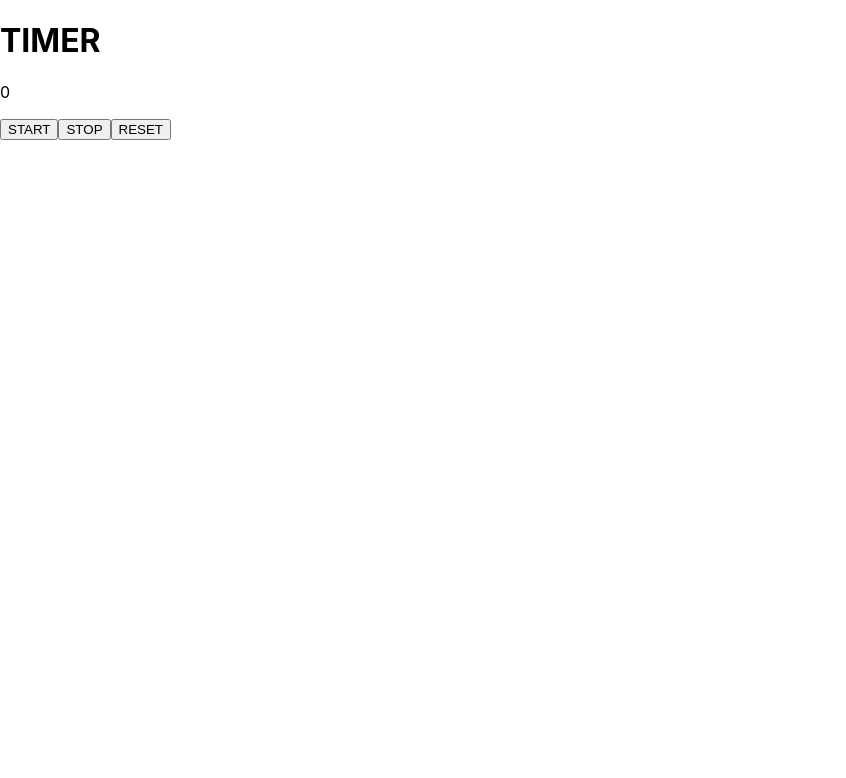
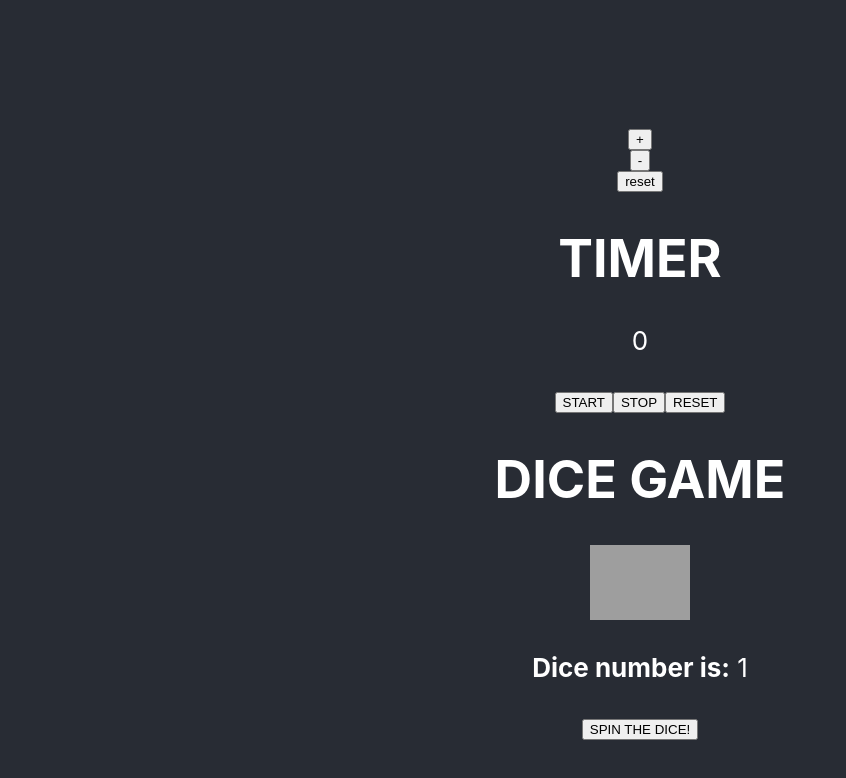
Before and after one commit to AleksiLuukkanen/perus-asiat-aleksi, a React (Create React App) app in the folder perus-asiat/my-react-app/: page / in a window 1280 px wide. Shown: the top 778 px of the page, without its empty margins (0-846 px from the left). Built offline with nearby package versions, Linux system fonts and the light colour scheme; grey boxes are pictures that could not be loaded.

Commit message:
päivitys

```diff
--- a/perus-asiat/my-react-app/src/App.js
+++ b/perus-asiat/my-react-app/src/App.js
@@ -1,10 +1,17 @@
+import "./App.css";
 import React from 'react';
-import RollDice from './components/timer.jsx'
+import Counter from './components/counter.jsx';
+import Timer from './components/timer.jsx';
+import Dice from './components/arpakuutio.jsx';
 
 function App() {
     return (
-        <div>
-             <RollDice></RollDice>
+        <div className="App">
+             <header className="App-header">
+             <Counter></Counter>
+             <Timer></Timer>
+             <Dice></Dice>
+             </header>
         </div>
     );
 }
--- a/perus-asiat/my-react-app/src/components/counter.jsx
+++ b/perus-asiat/my-react-app/src/components/counter.jsx
@@ -4,6 +4,7 @@ function Counter(props) {
   // Lisäsin props initialCount, se auttaa palauttamaan alkuperäisen arvon kun painetaan reset.
   const { initialCount } = props;
   const [count, setCount] = useState(initialCount);
+
 
   function add() {
     setCount(count + 1);
--- a/perus-asiat/my-react-app/src/components/timer.jsx
+++ b/perus-asiat/my-react-app/src/components/timer.jsx
@@ -3,23 +3,27 @@ import React, { useState } from "react";
 
 
 function timer() {
-    let currentTime = 0;
+    const [time, setTime] = useState(0);
 
-
+    function add () {
+        setTime(time + 1);
+    }
     function stop() {
 
     }
 
     function start() {
+        setTimeout(add, 1000)
     }
 
     function reset() {
+
     }
 
     return (
         <div>
             <h1>TIMER</h1>
-            <p>{currentTime}</p>
+            <p>{time}</p>
             <button onClick={start}>START</button>
             <button onClick={stop}>STOP</button>
             <button onClick={reset}>RESET</button>
```
